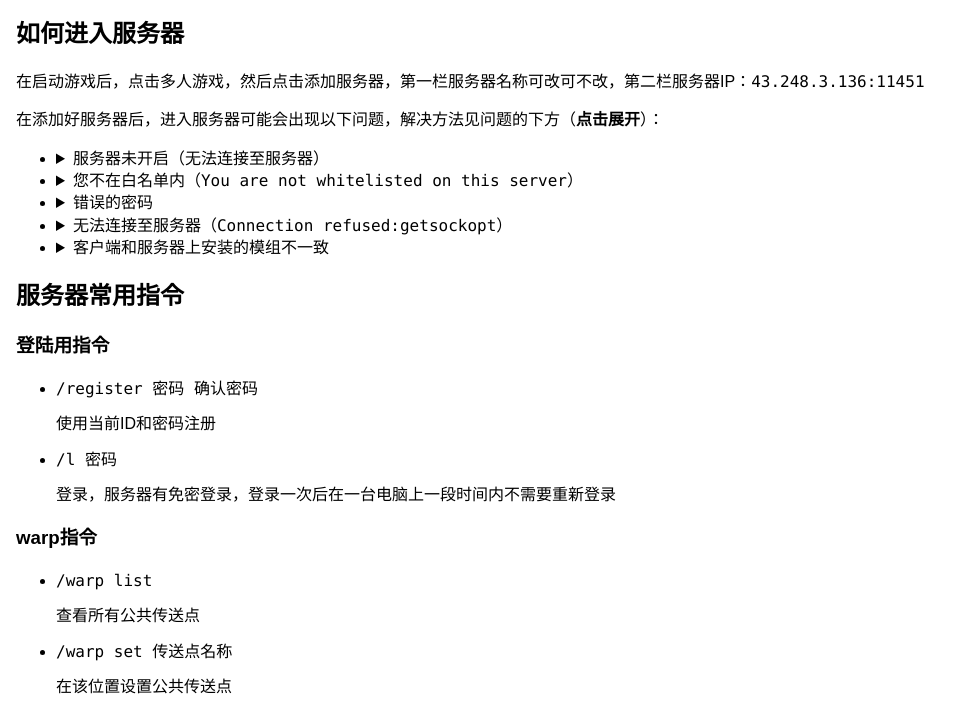
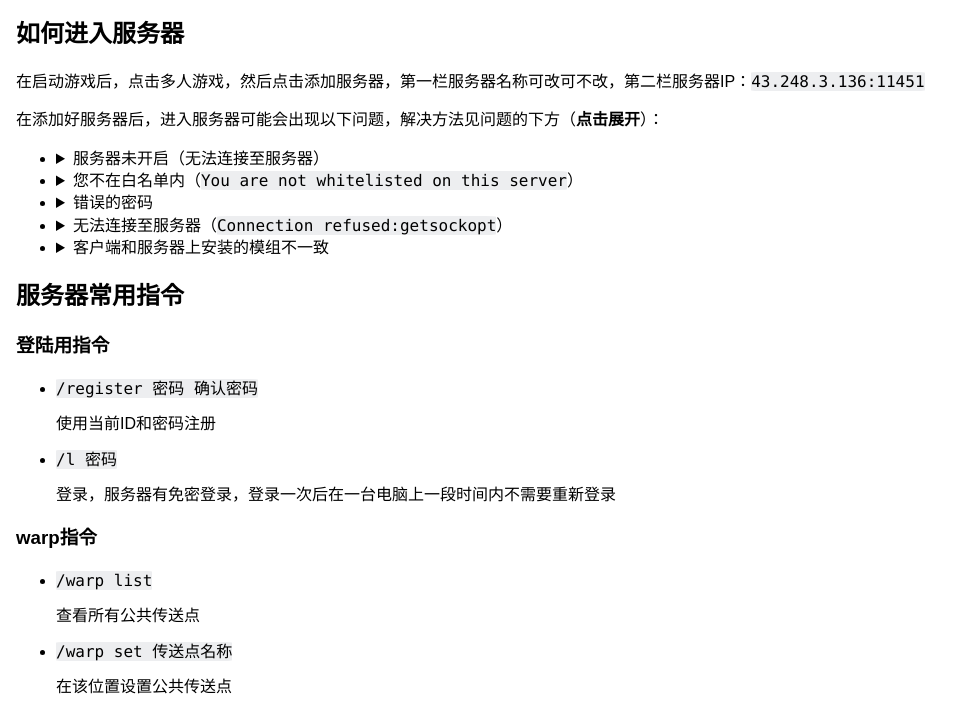
Before and after one commit to Ief784/dumplings, a plain HTML site: page index.html in a window 1280 px wide. Shown: the part 1266-1975 px from the top of the page, without its empty margins (0-972 px from the left). Drawn offline with Linux system fonts and the light colour scheme.

Commit message:
更新样式

```diff
--- a/style.css
+++ b/style.css
@@ -16,6 +16,8 @@ code,
 kbd,
 samp {
     font-family: ui-monospace, "Consolas", "SF Mono", Menlo, Monaco, "Cascadia Mono", "Segoe UI Mono", "Roboto Mono", monospace;
+    background-color: #edeef0;
+    border-radius: 4%;
 }
 a {
     color: #0054dd;
```
